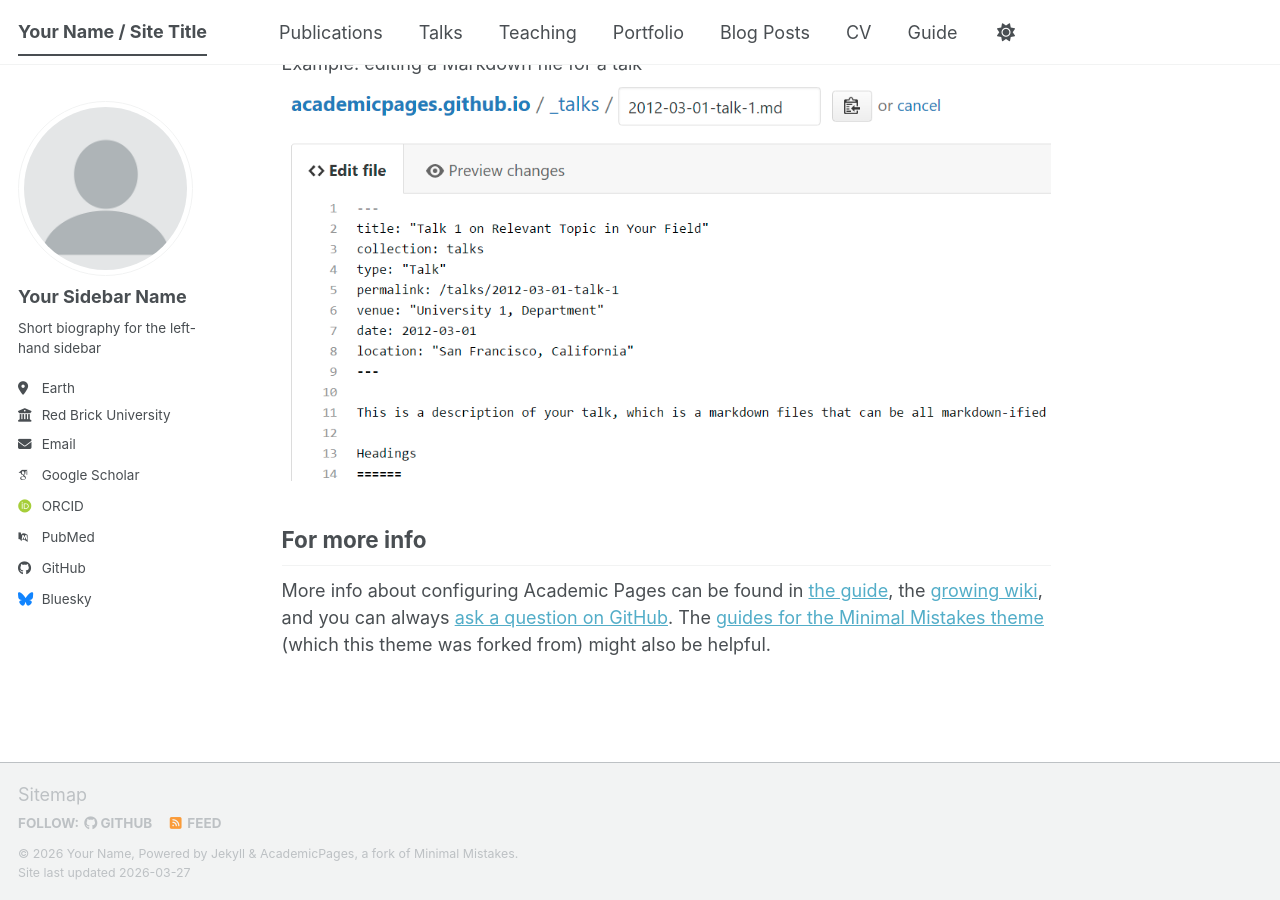
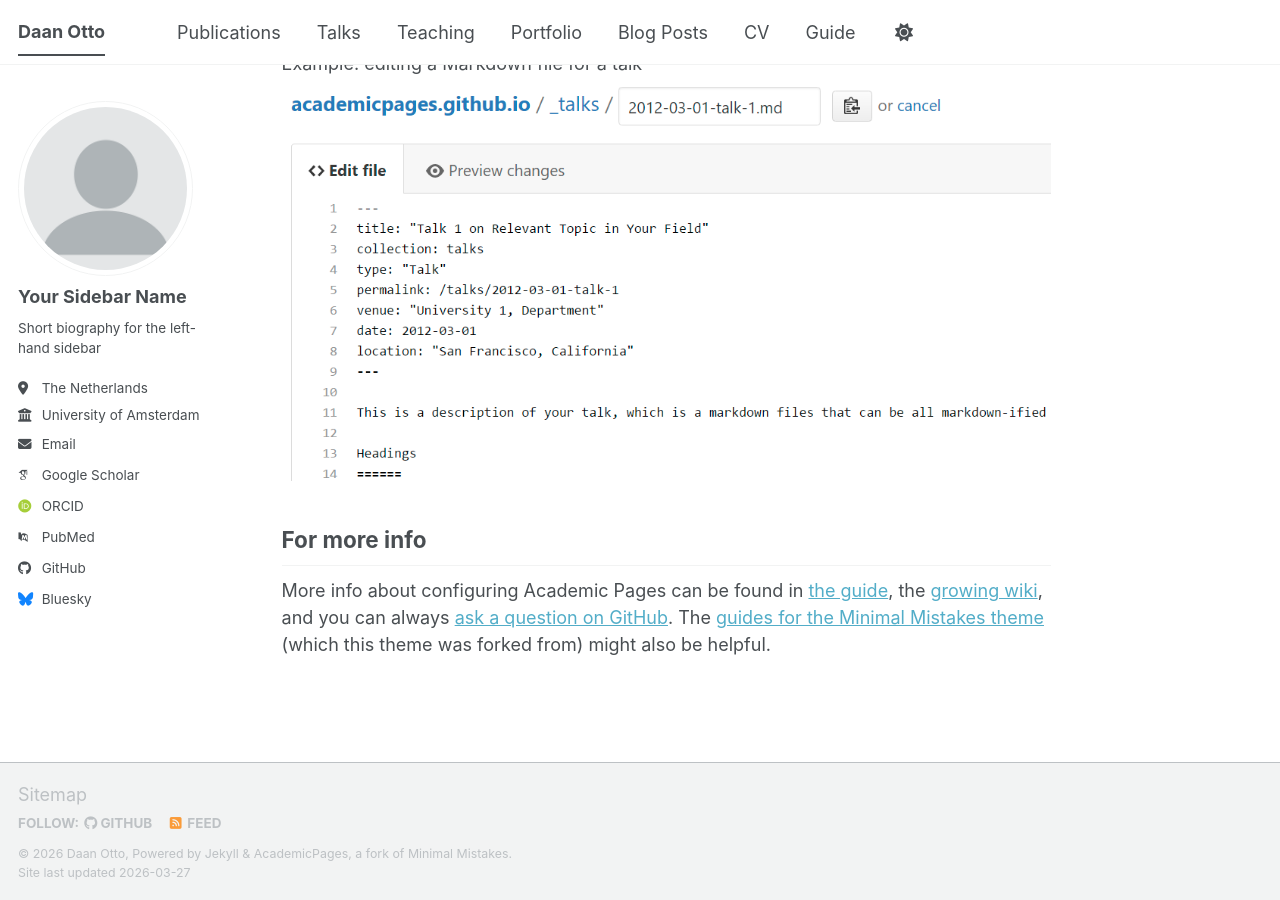
Before and after one commit to daanotto/daanotto.github.io, a Jekyll site: the page built from _pages/about.md, in a window 1280 px wide and 900 px high, scrolled down 2720 px. Built offline with Jekyll 4.4.1, drawn with Linux system fonts in a browser that asks for light colours; some web fonts are replaced; a script bundle is joined from its source files by our own code; library files that are not in the unit come from our copies.

Commit message:
Update personal information in _config.yml

```diff
--- a/_config.yml
+++ b/_config.yml
@@ -9,10 +9,10 @@
 # Basic Site Settings
 locale                   : "en-US"
 site_theme               : "default" # The available themes options are "default", "air", "sunrise", "mint", "dirt" and "contrast"
-title                    : "Your Name / Site Title"
+title                    : "Daan Otto"
 title_separator          : "-"
-name                     : &name "Your Name"
-description              : &description "Your Name's academic portfolio"   # Update this with a general description of your site, this is the default if not overridden by a page
+name                     : &name "Daan Otto"
+description              : &description "Daan Otto's academic portfolio"   # Update this with a general description of your site, this is the default if not overridden by a page
 url                      : https://academicpages.github.io # The base hostname & protocol for your site e.g. "https://[your GitHub username].github.io",
                                                            # or if you already have some other page hosted on Github then use "https://[your GitHub username].github.io/[Your Repo Name]"
 baseurl                  : "" # the subpath of your site, e.g. "/blog"
@@ -25,10 +25,10 @@ author:
   # Biographic information
   avatar           : "profile.png"
   name             : "Your Sidebar Name"
-  pronouns         : # example: "she/her"
+  pronouns         : # example: "he/him"
   bio              : "Short biography for the left-hand sidebar"
-  location         : "Earth"
-  employer         : "Red Brick University"
+  location         : "The Netherlands"
+  employer         : "University of Amsterdam"
   uri              : # URL
   email            : "none@example.org"
 
```
